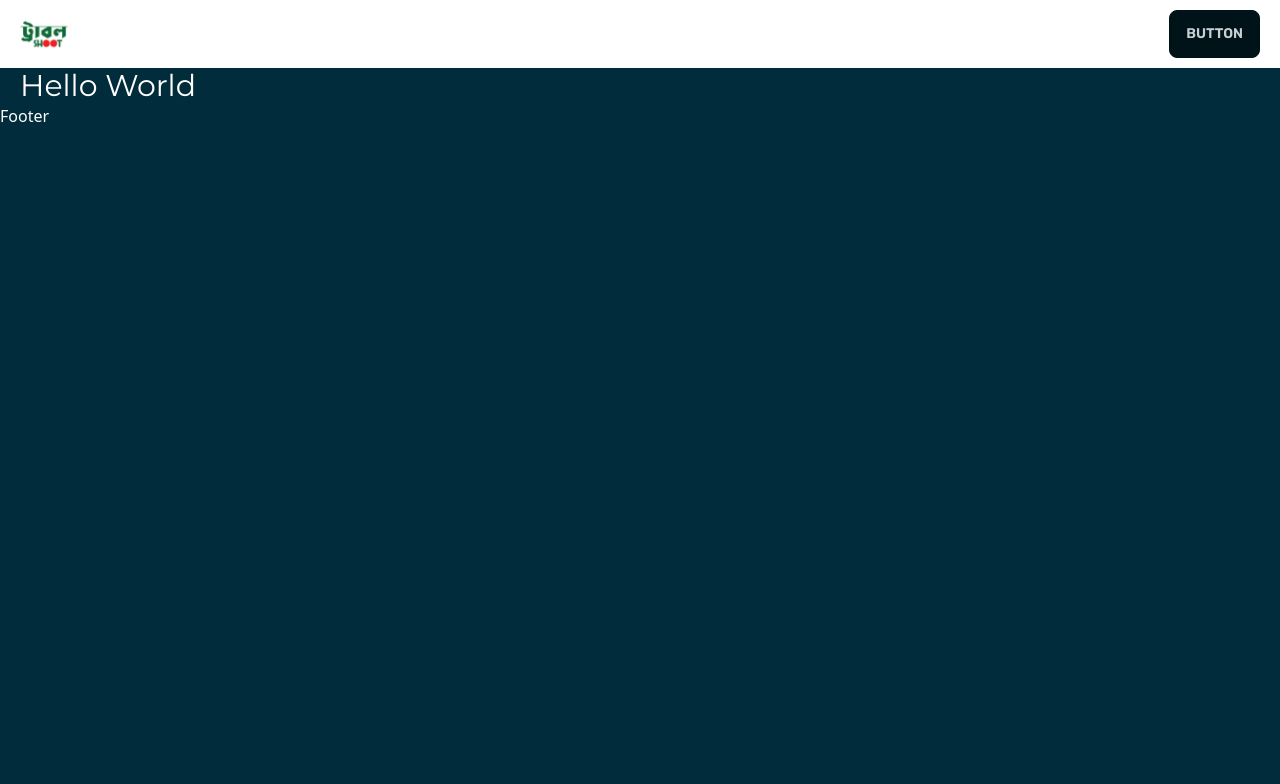
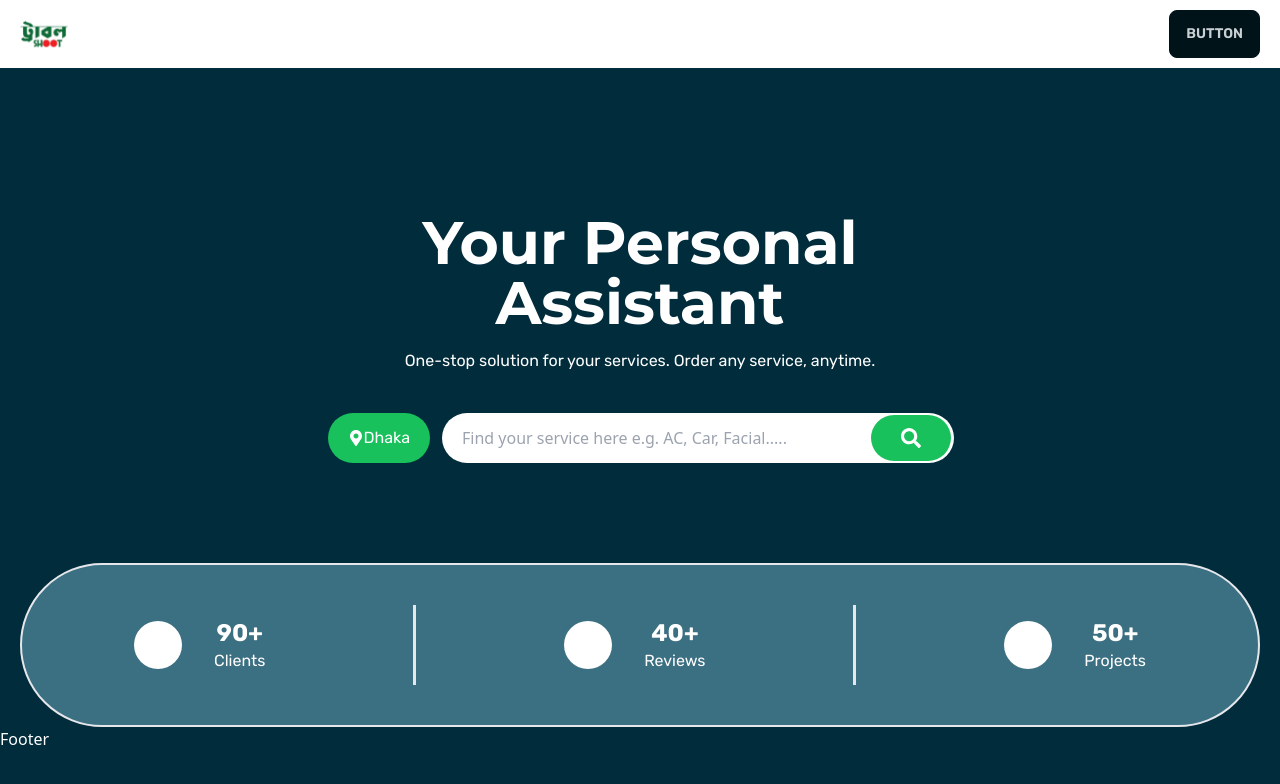
Before and after one commit to showrove-roy/troubleshoot, a React (Vite) app: page / in a window 1280 px wide. Shown: the top 784 px of the page. Built offline with nearby package versions, Linux system fonts and the light colour scheme.

Commit message:
banner complete

```diff
--- a/package.json
+++ b/package.json
@@ -11,6 +11,7 @@
   },
   "dependencies": {
     "react": "^18.2.0",
+    "react-countup": "^6.4.2",
     "react-dom": "^18.2.0",
     "react-icons": "^4.10.1",
     "react-router-dom": "^6.14.1",
--- /dev/null
+++ b/src/Pages/Home/Banner.jsx
@@ -0,0 +1,62 @@
+import { FaMapMarkerAlt, FaSearch, FaUserAlt, FaStar, } from "react-icons/fa";
+import { BsFillHddStackFill } from "react-icons/bs";
+import CountUp from 'react-countup';
+const Banner = () => {
+    return (
+        <div>
+            <div className="flex justify-center lg:mt-[145px]">
+                <div className="lg:w-[745px] text-center">
+                    <h2 className="text-6xl font-bold">Your Personal <br /> Assistant</h2>
+                    <p className="my-4">One-stop solution for your services. Order any service, anytime.</p>
+                    <div className="searchSection mt-10">
+                        <form className="flex items-center">
+                            <div><p className="flex items-center locationBtn me-3"><FaMapMarkerAlt />  Dhaka</p></div>
+                            <div className="flex justify-center items-center relative">
+                                <input className="searchBar" type="text" placeholder="Find your service here e.g. AC, Car, Facial....." />
+                                <button className="searchBtn absolute right-0"><FaSearch className="text-xl" /></button>
+                            </div>
+                        </form>
+                    </div>
+                </div>
+            </div>
+            <div className="lg:mt-[100px]">
+                <div className="flex justify-between bg-[#3B6F82] py-10 px-28 border border-2 rounded-full">
+                    <div className="text-center flex items-center">
+                        <p className="p-4 bg-white rounded-full mr-8"><FaUserAlt className="" />
+                        </p>
+                        <div>
+                            <p className="text-2xl font-bold">
+                                <CountUp delay={1} start={0} end={90} />+
+                            </p>
+                            <p>Clients</p>
+                        </div>
+                    </div>
+                    <div className="border border-l-2 h-20"></div>
+                    <div className="text-center flex items-center">
+                        <p className="p-4 bg-white rounded-full mr-8"><FaUserAlt className="" />
+                        </p>
+                        <div>
+                            <p className="text-2xl font-bold">
+                                <CountUp delay={1} start={0} end={40} />+
+                            </p>
+                            <p>Reviews</p>
+                        </div>
+                    </div>
+                    <div className="border border-l-2 h-20"></div>
+                    <div className="text-center flex items-center">
+                        <p className="p-4 bg-white rounded-full mr-8"><FaUserAlt className="" />
+                        </p>
+                        <div>
+                            <p className="text-2xl font-bold">
+                                <CountUp delay={1} start={0} end={50} />+
+                            </p>
+                            <p>Projects</p>
+                        </div>
+                    </div>
+                </div>
+            </div>
+        </div>
+    );
+};
+
+export default Banner;
--- a/src/Pages/Home/Home.jsx
+++ b/src/Pages/Home/Home.jsx
@@ -1,10 +1,12 @@
+import Banner from "./Banner"
+import './home.css'
 
 
 export const Home = () => {
 
   return (
     <div className="maxW">
-      <h1 className="text-3xl">Hello World</h1>
+      <Banner />
     </div>
   )
 }
--- /dev/null
+++ b/src/Pages/Home/home.css
@@ -0,0 +1,23 @@
+/* Banner */
+.locationBtn{
+    padding: 10px 20px;
+    height: 50px;
+    border-radius: 25px;
+    background-color: #18C15C;
+}
+.searchBar{
+    width: 512px;
+    height: 50px;
+    border-radius: 30px;
+    padding: 20px;
+}
+.searchBtn{
+    height: 46px;
+    background-color: #18C15C;
+    padding: 0px 30px;
+    border-radius: 30px;
+    margin-right: 3px;
+}
+.searchSection{
+    margin-left: 60px;
+}
```
Also changed, not shown: 1 other file (tests, documents, lock files or other folders).
